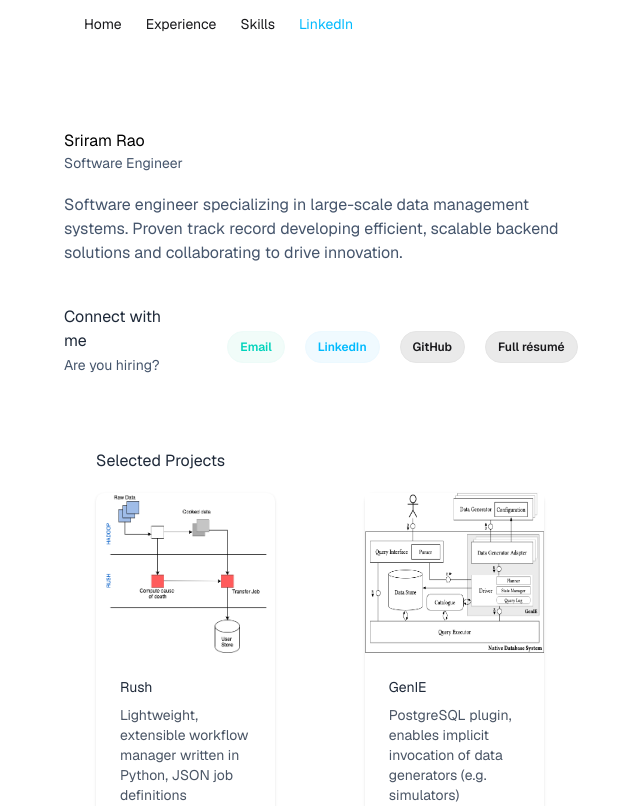
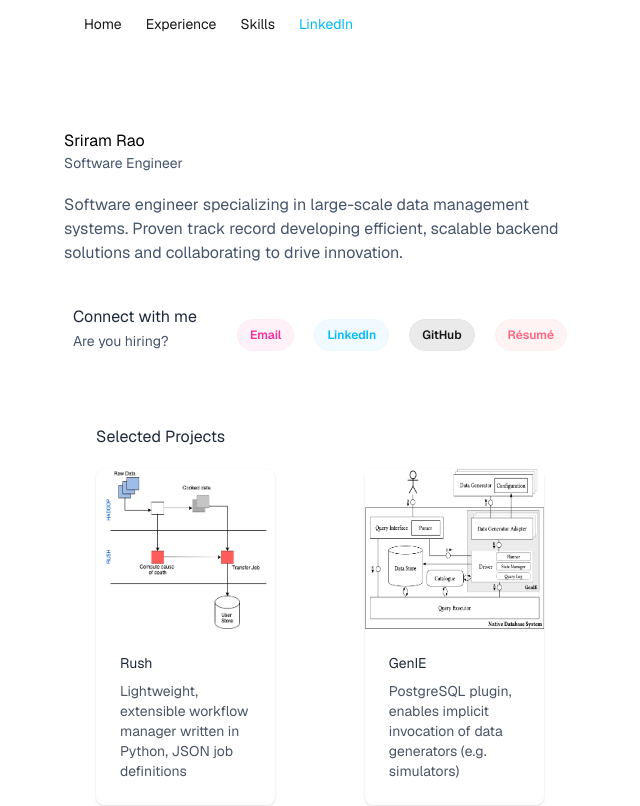
Before and after one commit to sriram-rao/sriram-rao.github.io, a SvelteKit app: page / in a window 1280 px wide. Shown: the top 806 px of the page, without its empty margins (320-960 px from the left). Built offline with nearby package versions, Linux system fonts and the light colour scheme.

Commit message:
Fixed resume button color

```diff
--- a/src/routes/connect.svelte
+++ b/src/routes/connect.svelte
@@ -11,7 +11,11 @@
   </div>
 
   <span class="flex place-content-center justify-between md:gap-5">
-    <LinkTo text="Email" href="mailto:reach@sriramrao.com" style="btn-accent" />
+    <LinkTo
+      text="Email"
+      href="mailto:reach@sriramrao.com"
+      style="btn-secondary"
+    />
     <LinkTo
       text="LinkedIn"
       href="https://www.linkedin.com/in/sriram-rao"
@@ -24,10 +28,6 @@
       style="btn-default"
     />
 
-    <LinkTo
-      text="Full résumé"
-      href="/Sriram_Rao_Resume.pdf"
-      style="btn-default"
-    />
+    <LinkTo text="Résumé" href="/Sriram_Rao_Resume.pdf" style="btn-error" />
   </span>
 </div>
```
